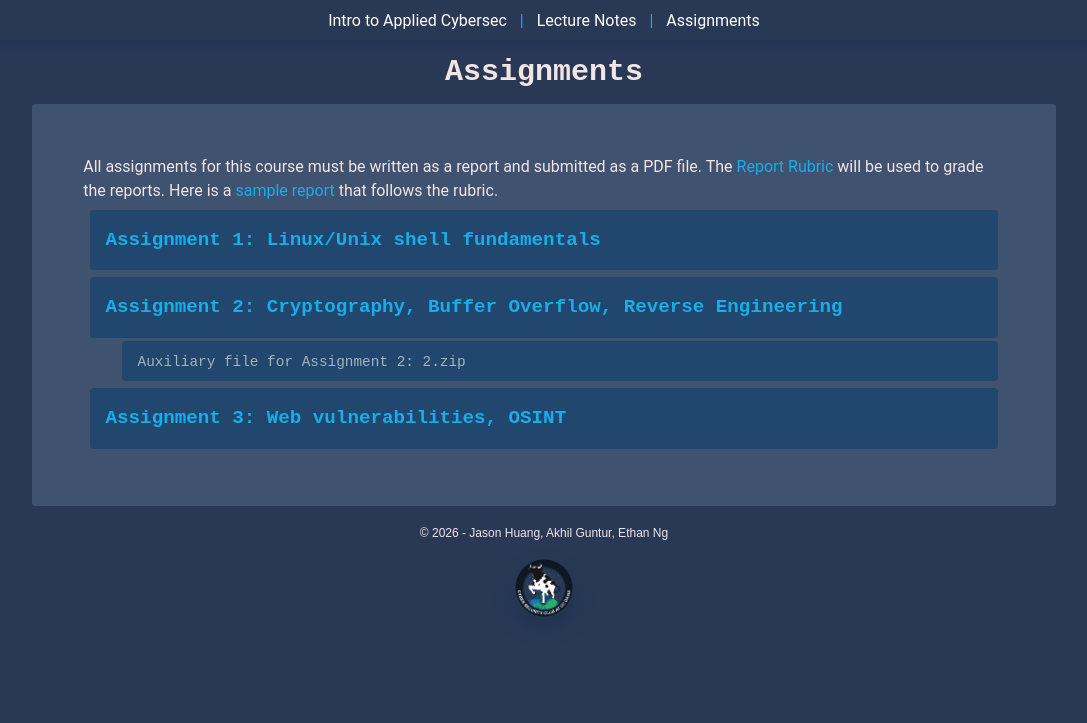
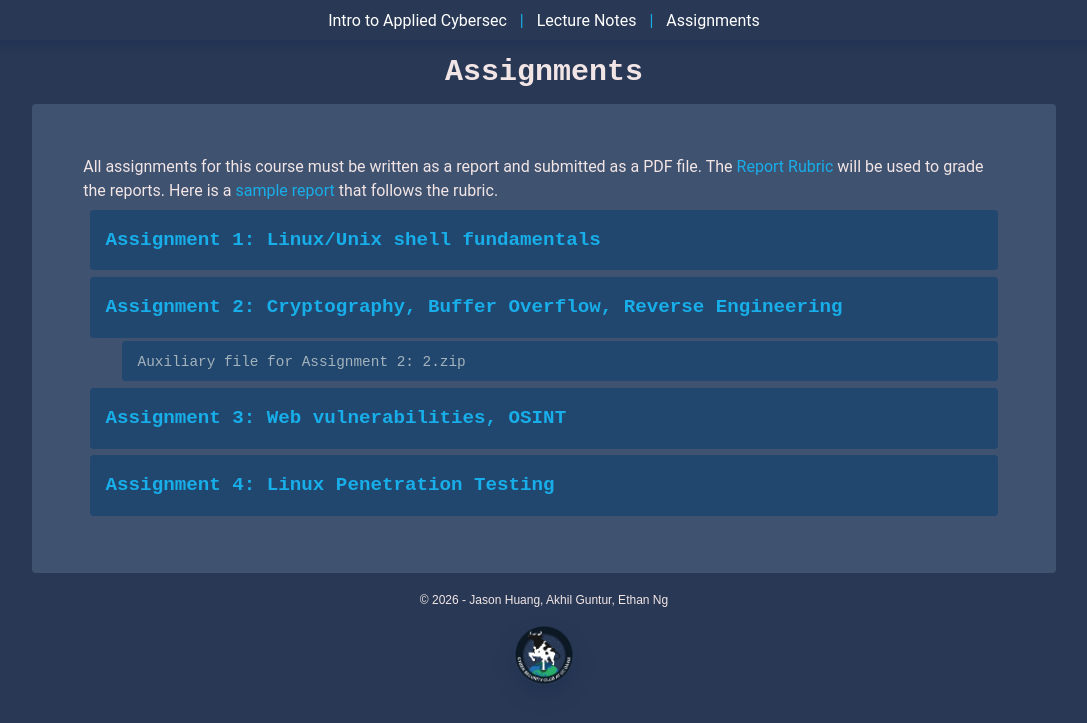
Before and after one commit to cyber-security-club-ucd/ecs198f, a Jekyll site: the page built from assignments.html, in a window 1280 px wide. Shown: the top 723 px of the page, without its empty margins (96-1183 px from the left). Built offline with Jekyll 4.4.1, drawn with Linux system fonts in a browser that asks for light colours.

Commit message:
Add Assignment 4

```diff
--- a/_data/assignments.yml
+++ b/_data/assignments.yml
@@ -9,3 +9,6 @@
 - name: "Assignment 3: Web vulnerabilities, OSINT"
   due: "2026-05-06"
   link: "/assets/assignments/3.pdf"
+- name: "Assignment 4: Linux Penetration Testing"
+  due: "2026-05-17"
+  link: "/assets/assignments/4.pdf"
```
Also changed, not shown: 1 other file.
